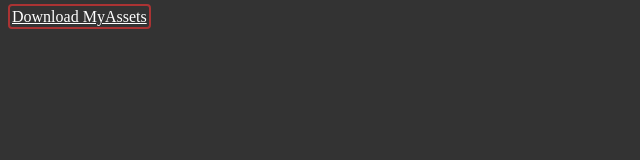
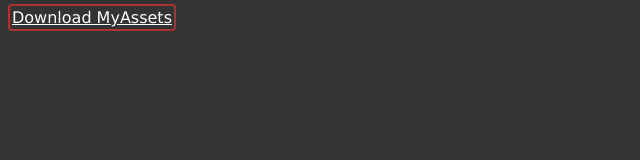
Before and after one commit to fagnergithub/unity, a plain HTML site: page index.html in a window 1280 px wide. Shown: the whole page, without its empty margins (0-640 px from the left). Drawn offline with Linux system fonts and the light colour scheme.

Commit message:
Update index.html

```diff
--- a/index.html
+++ b/index.html
@@ -6,6 +6,6 @@
     <title>Unity Assets Download</title>
   </head>
   <body style="background-color: #333333">
-    <a style="color: #ffffff; border: 2px solid #aa3333; border-radius: 4px; padding: 2px" href="https://fagnergithub.github.io/unity/MyAssets.unitypackage">Download MyAssets</a>
+    <a style="color: #ffffff; border: 2px solid #aa3333; border-radius: 4px; padding: 2px; font-family: 'Verdana', 'sans-serif';" href="https://fagnergithub.github.io/unity/MyAssets.unitypackage">Download MyAssets</a>
   </body>
 </html>
```
